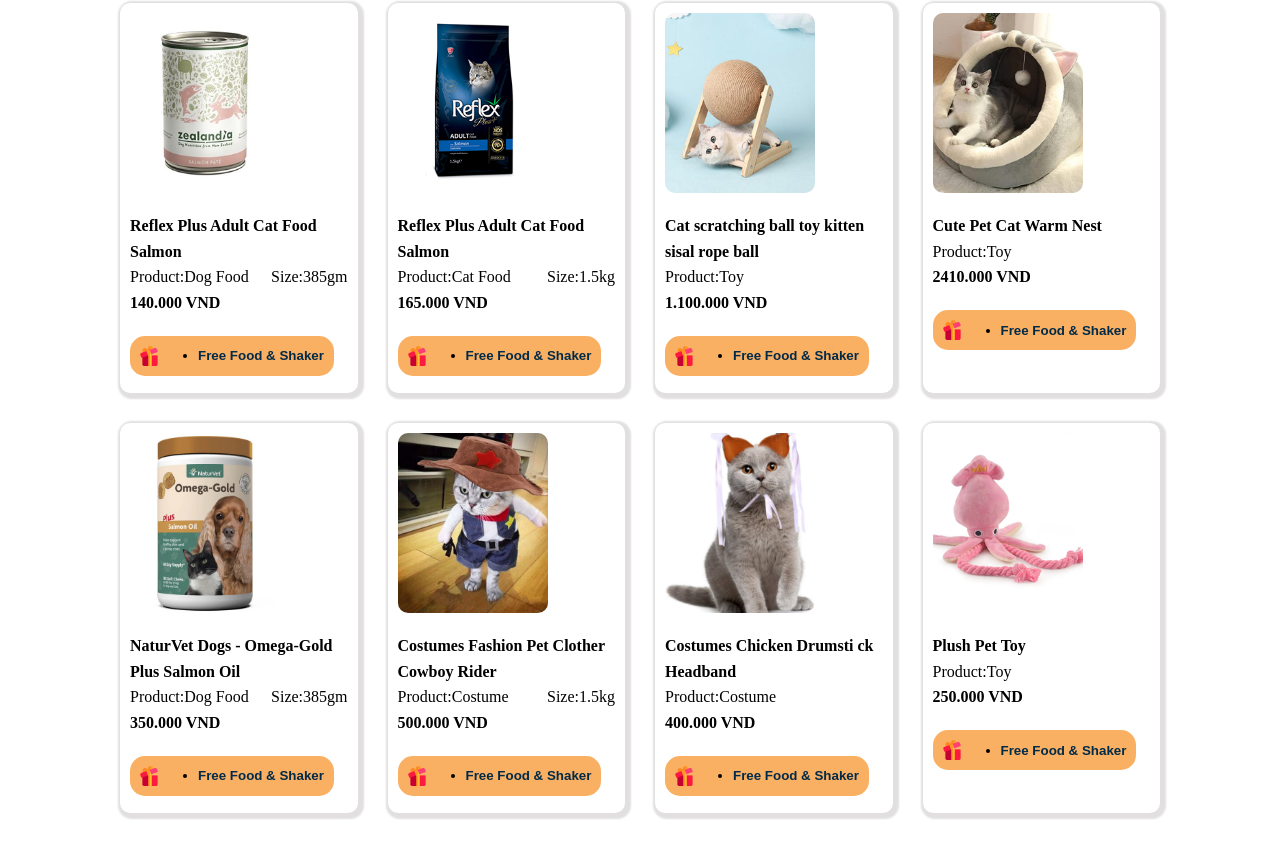
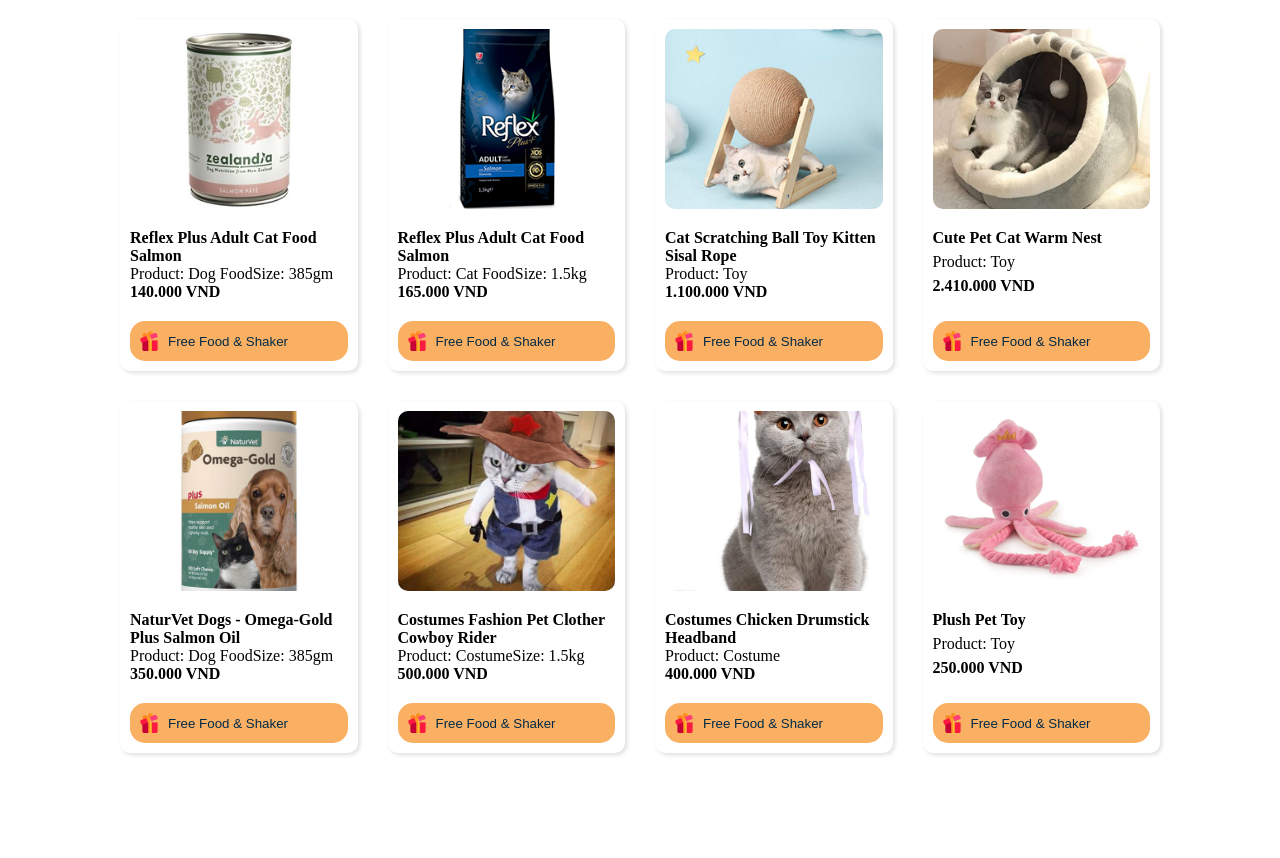
Before and after one commit to FaxrinisoCoder/PetStore, a plain HTML site: page index.html in a window 1280 px wide. Shown: the part 1854-2712 px from the top of the page. Drawn offline with Linux system fonts and the light colour scheme.

Commit message:
Some changes have been made.

```diff
--- a/index.html
+++ b/index.html
@@ -3,7 +3,7 @@
 <head>
     <meta charset="UTF-8">
     <meta name="viewport" content="width=device-width, initial-scale=1.0">
-    <title>Document</title>
+    <title>PetStore</title>
     <link rel="stylesheet" href="style.css">
     <link rel="stylesheet" href="https://cdnjs.cloudflare.com/ajax/libs/font-awesome/6.5.1/css/all.min.css" integrity="sha512-DTOQO9RWCH3ppGqcWaEA1BIZOC6xxalwEsw9c2QQeAIftl+Vegovlnee1c9QX4TctnWMn13TZye+giMm8e2LwA==" crossorigin="anonymous" referrerpolicy="no-referrer" />
 </head>
@@ -12,8 +12,10 @@
        <section class="section">
     <div class="box1">
         <div class="box1_one">
+            <input class="input" type="text" placeholder="Search something here!">
+            <div class="position">
                 <i class="icon fa-solid fa-magnifying-glass"></i>
-                    <p class="text">Search something here!</p>
+            </div>
         </div>
         <button class="btn">Join the community</button>
         <div class="flexs_box1">
@@ -27,6 +29,7 @@
         </div>
     </div>
 </section>
+
         <section class="section">
             <div class="flexs">
                 <div class="left">
@@ -183,170 +186,142 @@
     </div>
     <div class="grid4">
         <div class="minbox2">
+            <div class="img">
                 <img class="photo2" src="img/image 2.png" alt="pic">
+            </div>
             <div class="flexs_big">
-                        <h4 class="title42">Reflex Plus Adult Cat Food Salmon
-                        </h4>
-                        <div class="flexs_nav">
+                <h4 class="title42">Reflex Plus Adult Cat Food Salmon</h4>
                 <ul class="nav">
-                                <li class="list">Product:</li>
-                                <li class="list">Dog Food</li>
+                    <li class="list">Product: Dog Food</li>
+                    <li class="list">Size: 385gm</li>
                 </ul>
-                               <ul class="nav">
-                                   <li class="list">Size:</li>
-                                   <li class="list">385gm</li>
-                               </ul>
-                        </div>
-
-
                 <h4 class="title42">140.000 VND</h4>
                 <button class="btn3">
                     <img class="picmin" src="img/Group.png" alt="pic">
-                            <ul class="nav2"><li class="list1"><h4 class="title41">Free Food & Shaker</h4></li> </ul>
+                    <span class="title41">Free Food & Shaker</span>
                 </button>
             </div>
-
         </div>
         <div class="minbox2">
+            <div class="img">
                 <img class="photo2" src="img/image 21.png" alt="pic">
+            </div>
             <div class="flexs_big">
-                        <h4 class="title42">Reflex Plus Adult Cat Food Salmon
-                        </h4>
-                        <div class="flexs_nav">
+                <h4 class="title42">Reflex Plus Adult Cat Food Salmon</h4>
                 <ul class="nav">
-                                <li class="list">Product:</li>
-                                <li class="list">Cat Food</li>
+                    <li class="list">Product: Cat Food</li>
+                    <li class="list">Size: 1.5kg</li>
                 </ul>
-                               <ul class="nav">
-                                   <li class="list">Size:</li>
-                                   <li class="list">1.5kg</li></ul>
-                        </div>
-
                 <h4 class="title42">165.000 VND</h4>
                 <button class="btn3">
                     <img class="picmin" src="img/Group.png" alt="pic">
-                            <ul class="nav2"><li class="list1"><h4 class="title41">Free Food & Shaker</h4></li> </ul>
+                    <span class="title41">Free Food & Shaker</span>
                 </button>
             </div>
-
         </div>
         <div class="minbox2">
+            <div class="img">
                 <img class="photo2" src="img/image 22.png" alt="pic">
+            </div>
             <div class="flexs_big">
-                            <h4 class="title42">Cat scratching ball toy kitten sisal rope ball
-                            </h4>
+                <h4 class="title42">Cat Scratching Ball Toy Kitten Sisal Rope</h4>
                 <ul class="nav">
-                             <li class="list">Product:</li>
-                             <li class="list">Toy</li>
+                    <li class="list">Product: Toy</li>
                 </ul>
                 <h4 class="title42">1.100.000 VND</h4>
                 <button class="btn3">
                     <img class="picmin" src="img/Group.png" alt="pic">
-                                <ul class="nav2"><li class="list1"><h4 class="title41">Free Food & Shaker</h4></li> </ul>
+                    <span class="title41">Free Food & Shaker</span>
                 </button>
             </div>
-
         </div>
         <div class="minbox2">
+            <div class="img">
                 <img class="photo2" src="img/Cute_Pet_Cat Warm_Nest.jpg" alt="pic">
+            </div>
             <div class="flexs_big">
-                        <h4 class="title42">Cute Pet Cat Warm Nest
-                        </h4>
+                <h4 class="title42">Cute Pet Cat Warm Nest</h4>
                 <ul class="nav">
-                         <li class="list">Product:</li>
-                         <li class="list">Toy</li>
+                    <li class="list">Product: Toy</li>
                 </ul>
-                        <h4 class="title42">2410.000 VND</h4>
+                <h4 class="title42">2.410.000 VND</h4>
                 <button class="btn3">
                     <img class="picmin" src="img/Group.png" alt="pic">
-                            <ul class="nav2"><li class="list1"><h4 class="title41">Free Food & Shaker</h4></li> </ul>
+                    <span class="title41">Free Food & Shaker</span>
                 </button>
             </div>
-
         </div>
         <div class="minbox2">
+            <div class="img">
                 <img class="photo2" src="img/NaturVet_Dogs_Omega_Gold_Plus Salmon_Oil.webp" alt="pic">
+            </div>
             <div class="flexs_big">
-                        <h4 class="title42">NaturVet Dogs - Omega-Gold Plus Salmon Oil
-                        </h4>
-                        <div class="flexs_nav">
+                <h4 class="title42">NaturVet Dogs - Omega-Gold Plus Salmon Oil</h4>
                 <ul class="nav">
-                                <li class="list">Product:</li>
-                                <li class="list">Dog Food</li>
+                    <li class="list">Product: Dog Food</li>
+                    <li class="list">Size: 385gm</li>
                 </ul>
-                               <ul class="nav">
-                                   <li class="list">Size:</li>
-                                   <li class="list">385gm</li>
-                               </ul>
-                        </div>
                 <h4 class="title42">350.000 VND</h4>
                 <button class="btn3">
                     <img class="picmin" src="img/Group.png" alt="pic">
-                            <ul class="nav2"><li class="list1"><h4 class="title41">Free Food & Shaker</h4></li> </ul>
+                    <span class="title41">Free Food & Shaker</span>
                 </button>
             </div>
-
         </div>
         <div class="minbox2">
+            <div class="img">
                 <img class="photo2" src="img/Costumes_Fashion_Pet_Clother_Cowboy_Rider.jpg" alt="pic">
+            </div>
             <div class="flexs_big">
-                        <h4 class="title42">Costumes Fashion Pet Clother Cowboy Rider
-                        </h4>
-                     <div class="flexs_nav">
+                <h4 class="title42">Costumes Fashion Pet Clother Cowboy Rider</h4>
                 <ul class="nav">
-                            <li class="list">Product:</li>
-                            <li class="list">Costume</li>
-
+                    <li class="list">Product: Costume</li>
+                    <li class="list">Size: 1.5kg</li>
                 </ul>
-                           <ul class="nav">
-                               <li class="list">Size:</li>
-                               <li class="list">1.5kg</li>
-                           </ul>
-                     </div>
                 <h4 class="title42">500.000 VND</h4>
                 <button class="btn3">
                     <img class="picmin" src="img/Group.png" alt="pic">
-                            <ul class="nav2"><li class="list1"><h4 class="title41">Free Food & Shaker</h4></li> </ul>
+                    <span class="title41">Free Food & Shaker</span>
                 </button>
             </div>
+        </div>
 
+        <!-- Product 7 -->
+        <div class="minbox2">
+            <div class="img">
+                <img class="photo2" src="img/Costumes_Chicken_Drumsti_ck_Headband.jpg" alt="pic">
             </div>
-                <div class="minbox2">
-                    <img class="photo2" src="img/Costumes_Chicken_Drumsti_ck_Headband.jpg" alt="pic">
             <div class="flexs_big">
-                        <h4 class="title42">Costumes Chicken Drumsti ck Headband
-                        </h4>
+                <h4 class="title42">Costumes Chicken Drumstick Headband</h4>
                 <ul class="nav">
-                         <li class="list">Product:</li>
-                         <li class="list">Costume</li>
+                    <li class="list">Product: Costume</li>
                 </ul>
                 <h4 class="title42">400.000 VND</h4>
                 <button class="btn3">
                     <img class="picmin" src="img/Group.png" alt="pic">
-                            <ul class="nav2"><li class="list1"><h4 class="title41">Free Food & Shaker</h4></li> </ul>
+                    <span class="title41">Free Food & Shaker</span>
                 </button>
             </div>
-
         </div>
         <div class="minbox2">
+            <div class="img">
                 <img class="photo2" src="img/image 23.png" alt="pic">
+            </div>
             <div class="flexs_big">
-                        <h4 class="title42">Plush Pet Toy
-                        </h4>
+                <h4 class="title42">Plush Pet Toy</h4>
                 <ul class="nav">
-                         <li class="list">Product:</li>
-                         <li class="list">Toy</li>
+                    <li class="list">Product: Toy</li>
                 </ul>
                 <h4 class="title42">250.000 VND</h4>
                 <button class="btn3">
                     <img class="picmin" src="img/Group.png" alt="pic">
-                            <ul class="nav2"><li class="list1"><h4 class="title41">Free Food & Shaker</h4></li> </ul>
+                    <span class="title41">Free Food & Shaker</span>
                 </button>
             </div>
-
         </div>
     </div>
      </section>
+
         <section class="section">
             <div class="left1">
                 <div class="flexs_left1">
--- a/style.css
+++ b/style.css
@@ -17,35 +17,57 @@
 .section{
     padding: 80px;
 }
-.box1{
+.box1 {
     display: flex;
-    flex-wrap: wrap;
+    align-items: center;
     justify-content: space-between;
+    gap: 20px;
+    background: #fff;
+    padding: 10px;
+    border-radius: 10px;
+}
+.box1_one {
+    position: relative;
+    width: 100%;
+    max-width: 300px;
+}
+.input {
+    width: 100%;
+    padding: 10px 40px 10px 15px;
+    border: 1px solid #ddd;
+    border-radius: 5px;
+    outline: none;
+}
+.position {
+    position: absolute;
+    top: 50%;
+    right: 10px;
+    transform: translateY(-50%);
+    color: #aaa;
+}
 
+.btn {
+    background-color: rgb(4, 4, 122);
+    border: none;
+    padding: 10px 15px;
+    border-radius: 10px;
+    color: white;
+    cursor: pointer;
+    font-weight: bold;
 }
-.box1_one{
+.left_box1 {
     display: flex;
-    gap: 10px;
     align-items: center;
-    color: gray;
+    gap: 5px;
 }
-.btn{
-    background-color: rgb(9, 9, 66);
-    color: #fff;
-    border-radius: 10px;
-    padding: 10px;
+
+.right_box1 {
+    cursor: pointer;
 }
 .flexs_box1{
     display: flex;
     align-items: center;
     gap: 10px;
-}
-.left_box1{
-    display: flex;
-    align-items: center;
-    gap: 10px;
-
-
 }
 .flexs{
     display: flex;
@@ -122,16 +144,15 @@
 }
 .minbox2{
     background-color: #fff;
-    box-shadow: 2px 2px 2px 4px rgb(225, 223, 223);
+    box-shadow: 2px 2px 4px rgb(225, 223, 223);
     border-radius: 10px;
     padding: 10px;
+    display: flex;
+    flex-direction: column;
+    height: 100%;
 }
-.photo2{
-    height: 180px;
-    width: 150px;
-    object-fit: cover;
-    border-radius: 10px;
-}
+
+
 .flexs_nav{
     display: flex;
     flex-wrap: wrap;
@@ -147,11 +168,19 @@
 
 
 }
+.photo2 {
+    width: 100%;
+    height: 180px;
+    object-fit: cover;
+    border-radius: 10px;
+}
+
 .flexs_big{
+    display: flex;
+    flex-direction: column;
+    justify-content: space-between;
+    flex-grow: 1;
     margin-top: 20px;
-    height: 170px;
-    line-height: 1.6;
-    align-items: stretch;
 }
 
 
@@ -163,6 +192,7 @@
     padding: 10px;
     align-items: center;
     margin-top: 20px;
+    gap: 10px;
 }
 .title41{
     color: #002A48;
@@ -331,6 +361,7 @@
     .box1 {
         flex-direction: column;
         gap: 20px;
+        align-items: normal;
     }
     .left1{
         gap: 20px;
```
Lines whose indentation alone changed are shown as unchanged.
